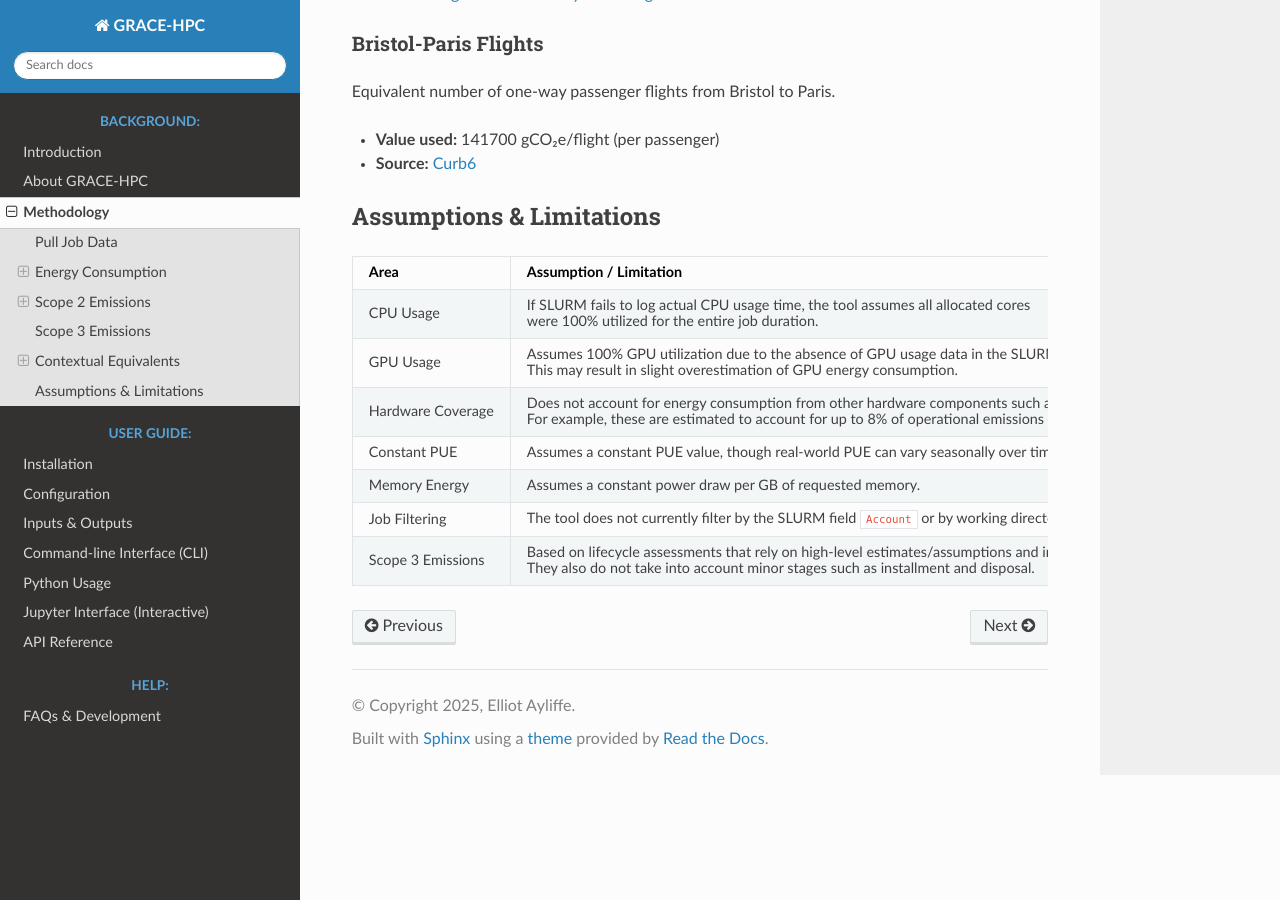
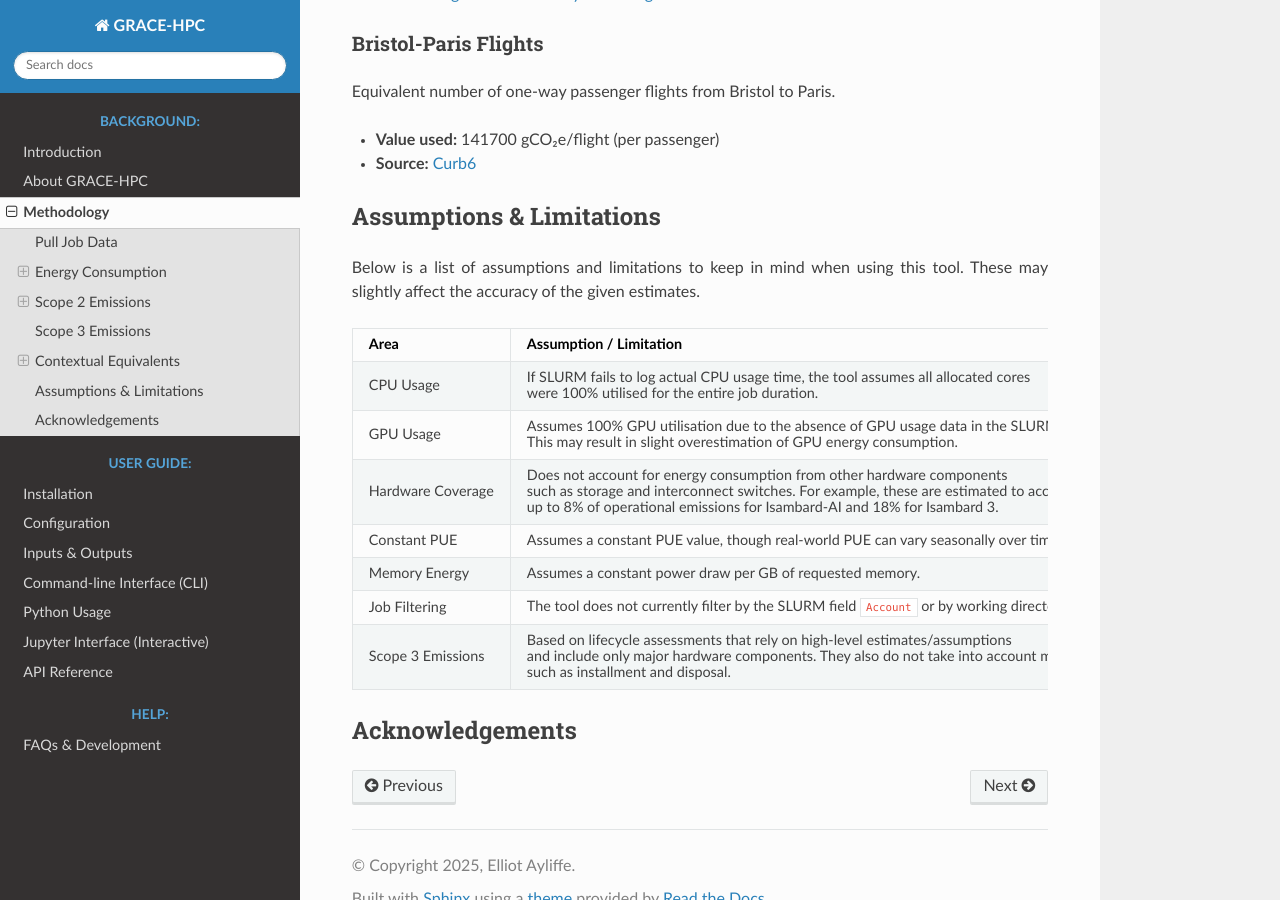
Before and after one commit to Elliot-Ayliffe/GRACE-HPC, a Sphinx documentation site: the page built from docs/methodology.md, in a window 1280 px wide and 900 px high, scrolled down 3423 px. Built offline with Sphinx 7.4.7 and the Read the Docs theme 3.1.0, drawn with Linux system fonts in a browser that asks for light colours.

Commit message:
Update methodology.md

```diff
--- a/docs/methodology.md
+++ b/docs/methodology.md
@@ -146,12 +146,18 @@
 
 ## Assumptions & Limitations
 
+Below is a list of assumptions and limitations to keep in mind when using this tool. These may slightly affect the accuracy of the given estimates.
+
 | **Area**                 | **Assumption / Limitation** |
 |--------------------------|-----------------------------|
-| CPU Usage                | If SLURM fails to log actual CPU usage time, the tool assumes all allocated cores <br> were 100% utilized for the entire job duration. |
-| GPU Usage                | Assumes 100% GPU utilization due to the absence of GPU usage data in the SLURM logs. <br> This may result in slight overestimation of GPU energy consumption. |
-| Hardware Coverage        | Does not account for energy consumption from other hardware components such as storage and interconnect switches. <br> For example, these are estimated to account for up to 8% of operational emissions for Isambard-AI and 18% for Isambard 3. |
+| CPU Usage                | If SLURM fails to log actual CPU usage time, the tool assumes all allocated cores <br> were 100% utilised for the entire job duration. |
+| GPU Usage                | Assumes 100% GPU utilisation due to the absence of GPU usage data in the SLURM logs. <br> This may result in slight overestimation of GPU energy consumption. |
+| Hardware Coverage        | Does not account for energy consumption from other hardware components <br> such as storage and interconnect switches. For example, these are estimated to account for <br> up to 8% of operational emissions for Isambard-AI and 18% for Isambard 3. |
 | Constant PUE | Assumes a constant PUE value, though real-world PUE can vary seasonally over time.  |
 | Memory Energy            | Assumes a constant power draw per GB of requested memory. |
 | Job Filtering            | The tool does not currently filter by the SLURM field `Account` or by working directory. |
-| Scope 3 Emissions        | Based on lifecycle assessments that rely on high-level estimates/assumptions and include only major hardware components. <br> They also do not take into account minor stages such as installment and disposal. |
+| Scope 3 Emissions        | Based on lifecycle assessments that rely on high-level estimates/assumptions <br> and include only major hardware components. They also do not take into account minor stages <br> such as installment and disposal. |
+
+
+
+## Acknowledgements
```
